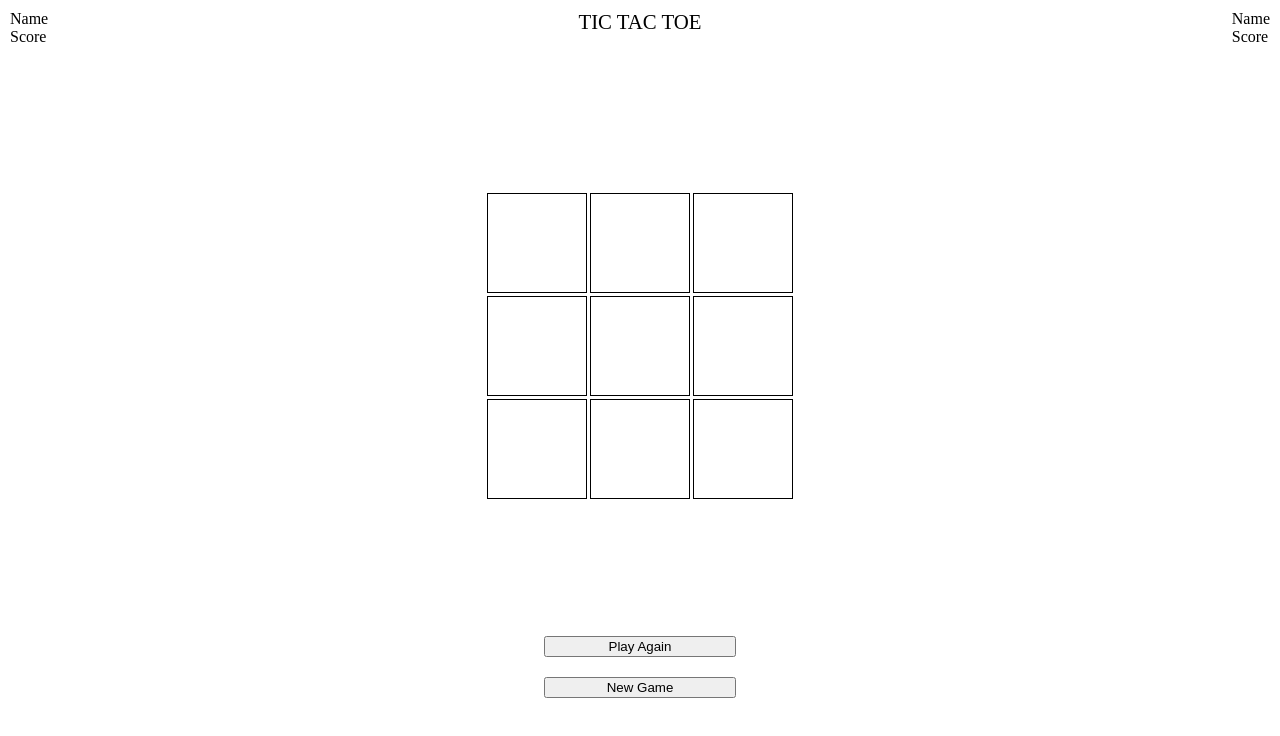
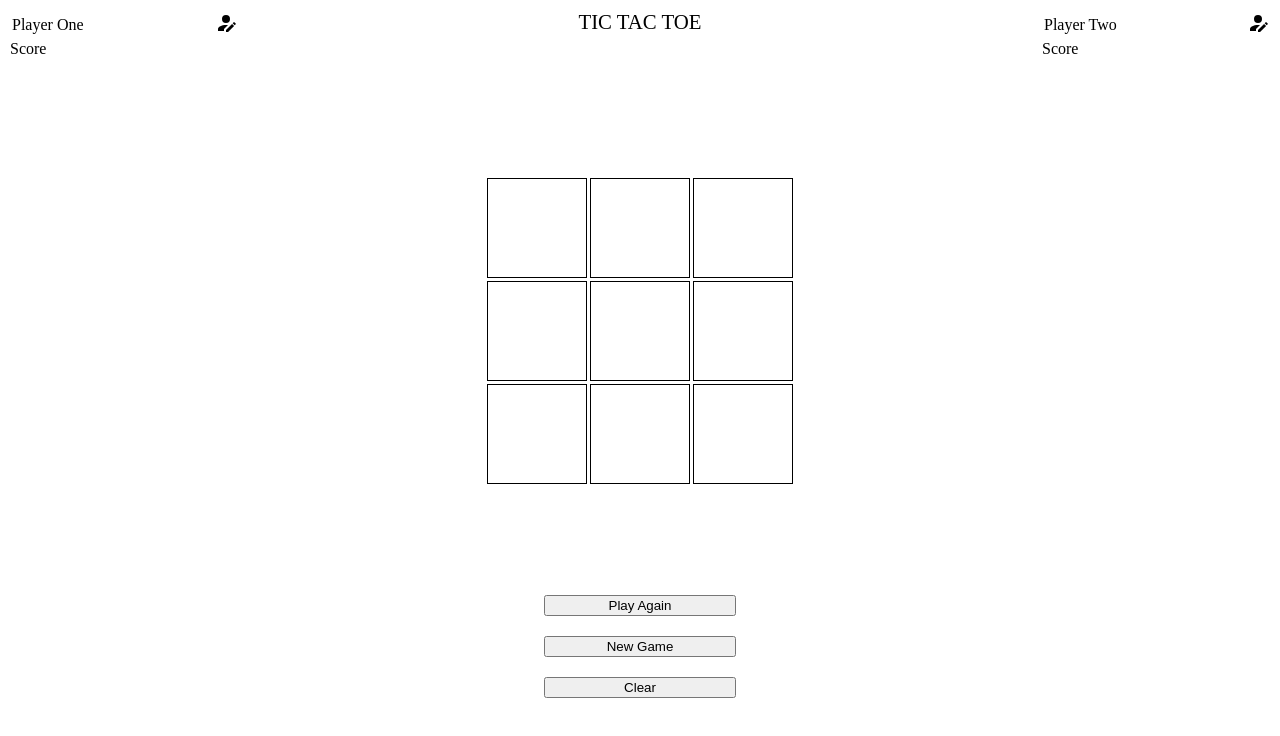
Before and after one commit to calher99/Tic-Tac-Toe, a plain HTML site: page index.html in a window 1280 px wide. Drawn offline with Linux system fonts and the light colour scheme.

Commit message:
include SVG and div for player names and make them editable

```diff
--- a/index.html
+++ b/index.html
@@ -11,12 +11,27 @@
 <body>
     <div class="header">
         <div class="playerOne">
-            <div>Name</div>
+            <div class="name">
+                <input id="myInput" data-player="playerOne" type="text"  readonly="readonly" placeholder="Player One" /><br />
+                <div>
+                    <svg id="buttonSVG" data-player="playerOne" style="width:24px;height:24px" viewBox="0 0 24 24">
+                    <path fill="currentColor" d="M21.7,13.35L20.7,14.35L18.65,12.3L19.65,11.3C19.86,11.09 20.21,11.09 20.42,11.3L21.7,12.58C21.91,12.79 21.91,13.14 21.7,13.35M12,18.94L18.06,12.88L20.11,14.93L14.06,21H12V18.94M12,14C7.58,14 4,15.79 4,18V20H10V18.11L14,14.11C13.34,14.03 12.67,14 12,14M12,4A4,4 0 0,0 8,8A4,4 0 0,0 12,12A4,4 0 0,0 16,8A4,4 0 0,0 12,4Z" />
+                    </svg>
+                </div>
+            </div>
             <div>Score</div>
         </div>
         <div class="title">TIC TAC TOE</div>
         <div class="playerTwo">
-            <div>Name</div>
+            <div class="name">
+                <input id="myInput" data-player="playerTwo" type="text"  readonly="readonly" placeholder="Player Two" /><br />
+                <div>
+                    <svg id="buttonSVG" data-player="playerTwo" style="width:24px;height:24px" viewBox="0 0 24 24">
+                    <path fill="currentColor" d="M21.7,13.35L20.7,14.35L18.65,12.3L19.65,11.3C19.86,11.09 20.21,11.09 20.42,11.3L21.7,12.58C21.91,12.79 21.91,13.14 21.7,13.35M12,18.94L18.06,12.88L20.11,14.93L14.06,21H12V18.94M12,14C7.58,14 4,15.79 4,18V20H10V18.11L14,14.11C13.34,14.03 12.67,14 12,14M12,4A4,4 0 0,0 8,8A4,4 0 0,0 12,12A4,4 0 0,0 16,8A4,4 0 0,0 12,4Z" />
+                    </svg>
+                </div>
+
+            </div>
             <div>Score</div>
         </div>
     </div>
@@ -35,6 +50,7 @@
     <div class="gameControl">
         <button>Play Again</button>
         <button>New Game</button>
+        <button id="initialize">Clear</button>
 
     </div>
 </body>
--- a/script.js
+++ b/script.js
@@ -1,15 +1,17 @@
 const gameBoard =(function () {
 
     let _board =[['','',''],['','',''],['','','']];
-    const _htmlBoard = document.querySelectorAll('[data-row]')
+    const _htmlBoard = document.querySelectorAll('[data-row]');
+
 
     const initialize = () => {
+
         for(let i = 0 ; i < 3; i++ ){
             for(let j = 0 ; j < 3; j++ ){
                 _board[i][j] = '';
             }
         }
-
+        render();
     }
 
     const move = (row,column,token) =>{
@@ -131,6 +133,8 @@ const displayController = (function(){
     let clickCol ='';
     let clickRow ='';
     const _htmlBoard = document.querySelectorAll('[data-row]')
+    const _clearButton = document.querySelector('#initialize');
+    const _changeNameButtons = document.querySelectorAll('#buttonSVG');
 
     const startGame = () => {
 
@@ -156,7 +160,6 @@ const displayController = (function(){
                     if(_turn % 2 == 0) {
                         playerTwo.printWinner();
                     }else{
-                        console.log("par");
                         playerOne.printWinner();
                     }
 
@@ -194,10 +197,42 @@ const displayController = (function(){
         }while( !foundEmpty && row<3)
 
     return fullBoard;
+    }
+
+
+    const initializeButtons = () => {
+        _clearButton.addEventListener('click' , () => {
+            gameBoard.initialize();
+            _turn=1;
+        });
 
     }
+
+    const initializeSVG = () => {
+
+        _changeNameButtons.forEach( button => {
+            button.addEventListener('click', () => {
+                // const input = document.querySelector('#myInput'); MUST BE SPECIFIC INPUT
+                console.log(e.target.dataset.player)
+
+                // input.removeAttribute('readonly');
+
+                // const modifyAttribute =(element) => {
+                //     element.setAttribute('readonly',"");
+                // }
+                // setTimeout(modifyAttribute, 10000, input);
+            })
+
+        })
+
+
+    }
+
+
     return {
         startGame,
+        initializeButtons,
+        initializeSVG
 
     }
 })()
@@ -211,3 +246,7 @@ playerOne.setToken("X");
 playerTwo.setToken("O");
 
 displayController.startGame();
+displayController.initializeButtons();
+displayController.initializeSVG();
+
+// PROBLEMA CUANDO CLEAR NO CLEAR CONTADORES DE TURNOO
--- a/style.css
+++ b/style.css
@@ -41,3 +41,42 @@ body{
 button{
     width: 15%;
 }
+
+/* -----FOR PLAYER NAME MODIFICATION ----*/
+:root{
+    --fontColor:black;
+}
+
+.name{
+    display: flex;
+    align-items: center;
+
+}
+
+
+input {
+  font-family: inherit;
+  font-size: 100%;
+  margin: 0;
+  box-sizing: border-box;
+  width: 100%;
+  height: 30px;
+  border: 0;
+  outline: none;
+}
+
+/* FOR PLACEHOLDER */
+
+::placeholder {
+    color: var(--fontColor);
+    opacity: 1; /* Firefox */
+  }
+
+  :-ms-input-placeholder { /* Internet Explorer 10-11 */
+   color: var(--fontColor);
+  }
+
+  ::-ms-input-placeholder { /* Microsoft Edge */
+   color: var(--fontColor);
+  }
+/* -------------------------------------- */
```
